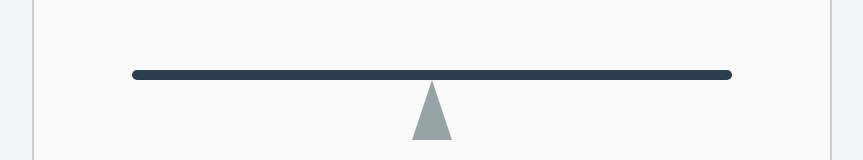
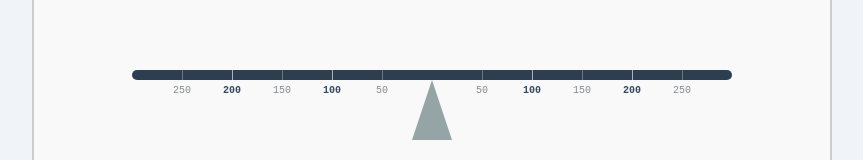
Before and after one commit to Sekolas/Seesaw-Simulation, a plain HTML site: page index.html in a window 1280 px wide. Shown: the part 312-472 px from the top of the page, without its empty margins (208-1071 px from the left). Drawn offline with Linux system fonts and the light colour scheme.

Commit message:
A scale has been added to the seesaw. A sound effect has been added for placing weights.

```diff
--- a/index.html
+++ b/index.html
@@ -30,6 +30,7 @@
     <div id="mechanism">
       <div id="seesaw">
         <div id="plank">
+          <div id="scale"></div>
           <div class="weight" id="weight-preview"></div>
         </div>
         <div id="pivot"></div>
@@ -49,6 +50,7 @@
     </div>
   </div>
 
+  <audio id="sound-effect" src="sound-effect.mp3" preload="auto"></audio>
   <script src="script.js"></script>
 </body>
 </html>
--- a/script.js
+++ b/script.js
@@ -7,6 +7,7 @@ const resetBtn = document.getElementById('reset-btn');
 const weightPreviewDisplay = document.getElementById('weight-preview');
 const historyContainer = document.getElementById('history-container');
 const pauseBtn = document.getElementById('pause-btn');
+const soundEffect = document.getElementById('sound-effect');
 
 const PLANK_WIDTH = 600;
 let objects = [];
@@ -22,6 +23,7 @@ const COLORS = [
 ];
 
 window.addEventListener('load', function() {
+    createScaler();
     createNextWeight();
 
     var savedHistory = localStorage.getItem('seesawHistory');
@@ -95,6 +97,43 @@ function createObjectElement(weight, distance, color, fromStorage) {
         color: color || '#3498db',
         element: weightDiv
     });
+
+    if (!fromStorage) {
+        playSoundEffect();
+    }
+}
+
+function playSoundEffect() {
+    soundEffect.currentTime = 0;
+    soundEffect.play().catch(function(err) {
+        console.log(err);
+    });
+}
+
+function createScaler() {
+    var scaleContainer = document.getElementById('scale');
+
+    for (var i = -250; i <= 250; i += 50) {
+        if (i === 0) continue;
+
+        var line = document.createElement('div');
+        line.classList.add('line');
+        line.style.left = (PLANK_WIDTH / 2) + i + 'px';
+        scaleContainer.appendChild(line);
+
+        var label = document.createElement('div');
+        label.classList.add('line-label');
+        label.innerText = Math.abs(i);
+        label.style.left = (PLANK_WIDTH / 2) + i + 'px';
+
+        if (i % 100 === 0) {
+            label.style.fontWeight = 'bold';
+            label.style.color = '#34495e';
+            line.style.backgroundColor = 'rgba(255, 255, 255, 0.6)';
+        }
+
+        scaleContainer.appendChild(label);
+    }
 }
 
 function updateSimulation() {
--- a/style.css
+++ b/style.css
@@ -263,3 +263,29 @@ button:active {
     from { opacity: 0; transform: translateY(-5px); }
     to { opacity: 1; transform: translateY(0); }
 }
+
+#scale {
+    width: 100%;
+    height: 100%;
+    position: absolute;
+    top: 0;
+    left: 0;
+    pointer-events: none;
+}
+
+.line {
+    position: absolute;
+    top: 0;
+    width: 1px;
+    height: 100%;
+    background-color: rgba(255, 255, 255, 0.3);
+}
+
+.line-label {
+    position: absolute;
+    top: 15px;
+    transform: translateX(-50%);
+    font-size: 10px;
+    color: #7f8c8d;
+    font-family: monospace;
+}
```
Also changed, not shown: 1 other file.
